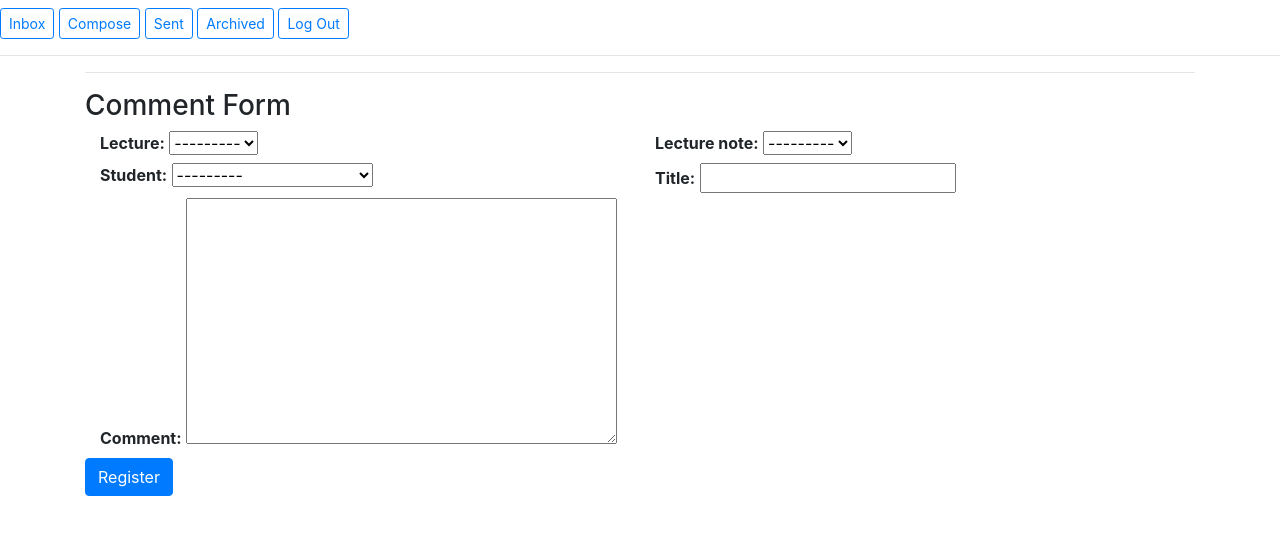
After one commit to BilalJunaidy/Seekhou-Aur-Sikhaou, a Django app: page /learn/comment/ in a window 1280 px wide. The commit adds this page. Shown: the part 38-573 px from the top of the page. Run offline with Django 3.2, Linux system fonts and the light colour scheme; data comes from the database, SQL or seed files in the repository; data that the repository does not hold is empty; some libraries are stand-ins or nearby versions.

Commit message:
In this commit, all of the modelforms are working and have now been validated. All that is left now is for me to put in the logic in the various views, render them correctly based on user type and css styling to make the app look more colorful

```diff
--- a/SeekhouAurSikhaou/learn/forms.py
+++ b/SeekhouAurSikhaou/learn/forms.py
@@ -3,6 +3,7 @@ from django import forms
 from .models import User, Course, Section, Lecture, Attendance, Lecture_Note, Comment, Assignment, Submission, Mark
 from django.core.exceptions import ValidationError
 import datetime
+import pytz
 
 
 class DatePicker(forms.DateInput):
@@ -12,6 +13,8 @@ class DatePicker(forms.DateInput):
 class TimePicker(forms.TimeInput):
     input_type = 'time'
 
+class DateTimePicker(forms.DateTimeInput):
+    input_type = 'datetime-local'
 
 class userform(ModelForm):
     class Meta:
@@ -116,32 +119,155 @@ class lectureform(ModelForm):
         if lecture_date < datetime.date.today():
             self.add_error('lecture_date', f'Todays date is {datetime.date.today()}, and you are trying to create a lecture for {lecture_date}. You can not create a lecture the lecture date of which has already passed')
 
+
 class attendanceform(ModelForm):
     class Meta:
         model = Attendance
-        fields = '__all__'
+        exclude = ['date_created']
+
+    def __init__(self, *args, **kwargs):
+        super(attendanceform, self).__init__(*args, **kwargs)
+
+    def clean(self):
+        """
+        In here you can validate the two fields
+        raise ValidationError if you see anything goes wrong.
+        for example if you want to make sure that field1 != field2
+        """
+        super(attendanceform, self).clean()
+        student = self.cleaned_data['student']
+
+        for item in student:
+            if item.type != 'STUDENT':
+                self.add_error('student', f'You need to select a student for this attendance. Currently you selected {item.username}, who is a {item.type.lower()}')
+
+
 
 class lecturenoteform(ModelForm):
     class Meta:
         model = Lecture_Note
-        fields = '__all__'
+        exclude = ['date_created']
+
+    def __init__(self, *args, **kwargs):
+        super(lecturenoteform, self).__init__(*args, **kwargs)
+
+    def clean(self):
+        """
+        In here you can validate the two fields
+        raise ValidationError if you see anything goes wrong.
+        for example if you want to make sure that field1 != field2
+        """
+        super(lecturenoteform, self).clean()
+        teacher = self.cleaned_data['teacher']
+        if teacher.type != 'TEACHER':
+            self.add_error('teacher', f'You need to select a teacher for this lecture. Currently you selected {teacher.username}, who is a {teacher.type.lower()}')
+
+
 
 class commentform(ModelForm):
     class Meta:
         model = Comment
-        fields = '__all__'
+        exclude = ['date_created']
+
+    def __init__(self, *args, **kwargs):
+        super(commentform, self).__init__(*args, **kwargs)
+
+    def clean(self):
+        """
+        In here you can validate the two fields
+        raise ValidationError if you see anything goes wrong.
+        for example if you want to make sure that field1 != field2
+        """
+        super(commentform, self).clean()
+        student = self.cleaned_data['student']
+        if student.type != 'STUDENT':
+            self.add_error('student', f'You need to select a student for this attendance. Currently you selected {student.username}, who is a {student.type.lower()}')
+
+
 
 class assignmentform(ModelForm):
     class Meta:
         model = Assignment
-        fields = '__all__'
+        exclude = ['date_created']
+        widgets = {"deadline": DateTimePicker()}
+
+    def __init__(self, *args, **kwargs):
+        super(assignmentform, self).__init__(*args, **kwargs)
+
+    def clean(self):
+        """
+        In here you can validate the two fields
+        raise ValidationError if you see anything goes wrong.
+        for example if you want to make sure that field1 != field2
+        """
+        super(assignmentform, self).clean()
+
+        utc = pytz.UTC
+        now = datetime.datetime.now()
+        now = utc.localize(now)
+
+        deadline = self.cleaned_data['deadline']
+        difference = now - deadline
+
+        if difference.days > 0:
+            self.add_error('deadline',f'You set the deadline to {deadline}, however, this deadline has already passed since the current time is {datetime.datetime.now()}')
+
+        teacher = self.cleaned_data['teacher']
+        if teacher.type != 'TEACHER':
+            self.add_error('teacher', f'You need to select a teacher for this lecture. Currently you selected {teacher.username}, who is a {teacher.type.lower()}')
+
 
 class submissionform(ModelForm):
     class Meta:
         model = Submission
-        fields = '__all__'
+        exclude = ['date_created']
+
+    def __init__(self, *args, **kwargs):
+        super(submissionform, self).__init__(*args, **kwargs)
+
+    def clean(self):
+        """
+        In here you can validate the two fields
+        raise ValidationError if you see anything goes wrong.
+        for example if you want to make sure that field1 != field2
+        """
+        super(submissionform, self).clean()
+        student = self.cleaned_data['student']
+        if student.type != 'STUDENT':
+            self.add_error('student', f'You need to select a student for this attendance. Currently you selected {student.username}, who is a {student.type.lower()}')
+
+        utc = pytz.UTC
+
+        utc = pytz.UTC
+        now = datetime.datetime.now()
+        now = utc.localize(now)
+        # print(f"Now ka type: {type(now)}")
+        assignment_deadline = self.cleaned_data['assignment'].deadline
+        # print(f"Assignment deadline ka type: {type(assignment_deadline)}")
+        # print(type(self.date_created))
+        # assignment_deadline = utc.localize(assignment_deadline)
+        # print(type(assignment_deadline))
+
+        if assignment_deadline < now:
+            self.add_error('assignment', 'The deadline for this assignment has already passed. sorry')
+
+
 
 class markform(ModelForm):
     class Meta:
         model = Mark
-        fields = '__all__'
+        exclude = ['date_created']
+
+    def __init__(self, *args, **kwargs):
+        super(markform, self).__init__(*args, **kwargs)
+
+    def clean(self):
+        """
+        In here you can validate the two fields
+        raise ValidationError if you see anything goes wrong.
+        for example if you want to make sure that field1 != field2
+        """
+        super(markform, self).clean()
+        student = self.cleaned_data['student']
+        if student.type != 'STUDENT':
+            self.add_error('student', f'You need to select a student for this attendance. Currently you selected {student.username}, who is a {student.type.lower()}')
--- /dev/null
+++ b/SeekhouAurSikhaou/learn/templates/learn/comment.html
@@ -0,0 +1,27 @@
+{% extends "learn/layout.html" %}
+
+
+{% block body %}
+
+
+{% if message %}
+<div>{{ message }}</div>
+{% endif %}
+
+<hr>
+<h3>Comment Form</h3>
+<form action = "{% url 'comment' %}" method = "POST">
+    {% csrf_token %}
+    <div class="container">
+        <div class="row">
+        {% for field in commentform  %}
+          <div class="col-sm-6">
+            <b>{{ field.label_tag }}</b> {{ field }} {{field.errors}}
+          </div>
+        {% endfor %}
+        </div>
+      </div>
+    <input class="btn btn-primary" type="submit" value="Register">
+</form>
+
+{% endblock %}
--- a/SeekhouAurSikhaou/learn/templates/learn/index.html
+++ b/SeekhouAurSikhaou/learn/templates/learn/index.html
@@ -1,5 +1,4 @@
 {% extends "learn/layout.html" %}
-<!-- {% load static %} -->
 
 {% block body %}
 
--- a/SeekhouAurSikhaou/learn/urls.py
+++ b/SeekhouAurSikhaou/learn/urls.py
@@ -10,4 +10,10 @@ urlpatterns = [
     path("course/", views.course, name="course"),
     path("section/", views.section, name="section"),
     path("lecture/", views.lecture, name="lecture"),
+    path("attendance/", views.attendance, name="attendance"),
+    path("lecturenote/", views.lecturenote, name="lecturenote"),
+    path("comment/", views.comment, name="comment"),
+    path("assignment/", views.assignment, name="assignment"),
+    path("submission/", views.submission, name="submission"),
+    path("mark/", views.mark, name="mark"),
 ]
--- a/SeekhouAurSikhaou/learn/views.py
+++ b/SeekhouAurSikhaou/learn/views.py
@@ -122,6 +122,140 @@ def lecture(request):
     })
 
 
+def attendance(request):
+    if request.method == 'POST':
+        attendance_form = attendanceform(request.POST)
+
+        # The following will take place when the form IS valid
+        if attendance_form.is_valid():
+            attendance_form.save()
+            # return validatedates(request, course_form)
+            return HttpResponse("you have made a successful post request")
+
+        # The following will take place when the form is NOT valid
+        else:
+            return render(request, "learn/attendance.html", {
+                "attendanceform": attendance_form,
+            })
+
+    return render(request, "learn/attendance.html", {
+        "attendanceform": attendanceform()
+    })
+
+
+def lecturenote(request):
+    if request.method == 'POST':
+        lecturenote_form = lecturenoteform(request.POST)
+
+        # The following will take place when the form IS valid
+        if lecturenote_form.is_valid():
+            lecturenote_form.save()
+            # return validatedates(request, course_form)
+            return HttpResponse("you have made a successful post request")
+
+        # The following will take place when the form is NOT valid
+        else:
+            return render(request, "learn/lecturenote.html", {
+                "lecturenoteform": lecturenote_form,
+            })
+
+    return render(request, "learn/lecturenote.html", {
+        "lecturenoteform": lecturenoteform()
+    })
+
+
+
+def comment(request):
+    comment_form = commentform(request.POST or None)
+    if request.method == 'POST':
+        comment_form = commentform(request.POST)
+
+        # The following will take place when the form IS valid
+        if comment_form.is_valid():
+            comment_form.save()
+            # return validatedates(request, course_form)
+            return HttpResponse("you have made a successful post request")
+
+        # The following will take place when the form is NOT valid
+        else:
+            return render(request, "learn/comment.html", {
+                "commentform": comment_form,
+            })
+
+    return render(request, "learn/comment.html", {
+                "commentform": comment_form,
+            })
+
+
+def assignment(request):
+    assignment_form = assignmentform(request.POST or None)
+
+    if request.method == 'POST':
+        assignment_form = assignmentform(request.POST)
+
+        # The following will take place when the form IS valid
+        if assignment_form.is_valid():
+            assignment_form.save()
+            # return validatedates(request, course_form)
+            return HttpResponse("you have made a successful post request")
+
+        # The following will take place when the form is NOT valid
+        else:
+            return render(request, "learn/assignment.html", {
+                "assignmentform": assignment_form,
+            })
+
+    return render(request, "learn/assignment.html", {
+                "assignmentform": assignment_form,
+            })
+
+
+def submission(request):
+    submission_form = submissionform(request.POST or None)
+
+    if request.method == 'POST':
+        submission_form = submissionform(request.POST)
+
+        # The following will take place when the form IS valid
+        if submission_form.is_valid():
+            submission_form.save()
+            # return validatedates(request, course_form)
+            return HttpResponse("you have made a successful post request")
+
+        # The following will take place when the form is NOT valid
+        else:
+            return render(request, "learn/submission.html", {
+                "submissionform": submission_form,
+            })
+
+    return render(request, "learn/submission.html", {
+                "submissionform": submission_form,
+            })
+
+
+def mark(request):
+    mark_form = markform(request.POST or None)
+
+    if request.method == 'POST':
+        mark_form = markform(request.POST)
+
+        # The following will take place when the form IS valid
+        if mark_form.is_valid():
+            mark_form.save()
+            # return validatedates(request, course_form)
+            return HttpResponse("you have made a successful post request")
+
+        # The following will take place when the form is NOT valid
+        else:
+            return render(request, "learn/mark.html", {
+                "markform": mark_form,
+            })
+
+    return render(request, "learn/mark.html", {
+                "markform": mark_form,
+            })
+
+
 
 def login_view(request):
     if request.method == "POST":
```
Also changed, not shown: SeekhouAurSikhaou/learn/models.py (+30 -11 lines), SeekhouAurSikhaou/learn/templates/learn/assignment.html (added, +27 -0 lines), SeekhouAurSikhaou/learn/templates/learn/attendance.html (added, +27 -0 lines), SeekhouAurSikhaou/learn/templates/learn/lecturenote.html (added, +27 -0 lines), SeekhouAurSikhaou/learn/templates/learn/mark.html (added, +27 -0 lines), SeekhouAurSikhaou/learn/templates/learn/submission.html (added, +27 -0 lines), SeekhouAurSikhaou/db.sqlite3, SeekhouAurSikhaou/learn/migrations/0001_initial.py, SeekhouAurSikhaou/learn/migrations/0002_remove_lecture_number.py (deleted).
